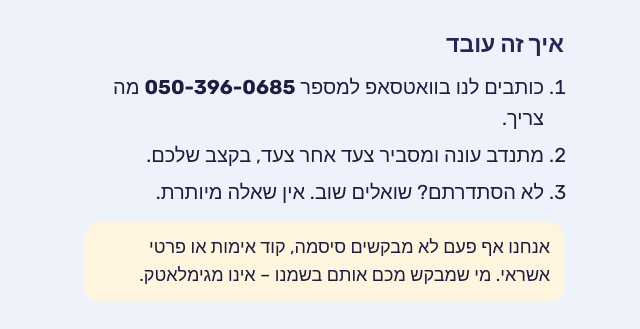
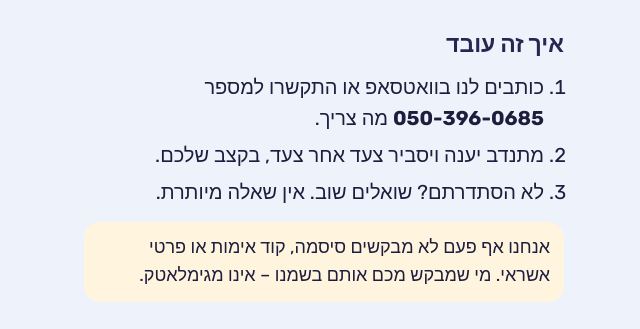
Before and after one commit to prevital-eng/contact, a plain HTML site: page index.html in a window 1280 px wide. Shown: the part 1404-1733 px from the top of the page, without its empty margins (316-956 px from the left). Drawn offline with Linux system fonts and the light colour scheme.

Commit message:
Update index.html

```diff
--- a/index.html
+++ b/index.html
@@ -97,8 +97,8 @@
 
   <h2>איך זה עובד</h2>
   <ol>
-    <li>כותבים לנו בוואטסאפ למספר <span class="num">050-396-0685</span> מה צריך.</li>
-    <li>מתנדב עונה ומסביר צעד אחר צעד, בקצב שלכם.</li>
+    <li>כותבים לנו בוואטסאפ או התקשרו למספר <span class="num">050-396-0685</span> מה צריך.</li>
+    <li>מתנדב יענה ויסביר צעד אחר צעד, בקצב שלכם.</li>
     <li>לא הסתדרתם? שואלים שוב. אין שאלה מיותרת.</li>
   </ol>
   <p class="safe">אנחנו אף פעם לא מבקשים סיסמה, קוד אימות או פרטי אשראי. מי שמבקש מכם אותם בשמנו – אינו מגימלאטק.</p>
```
